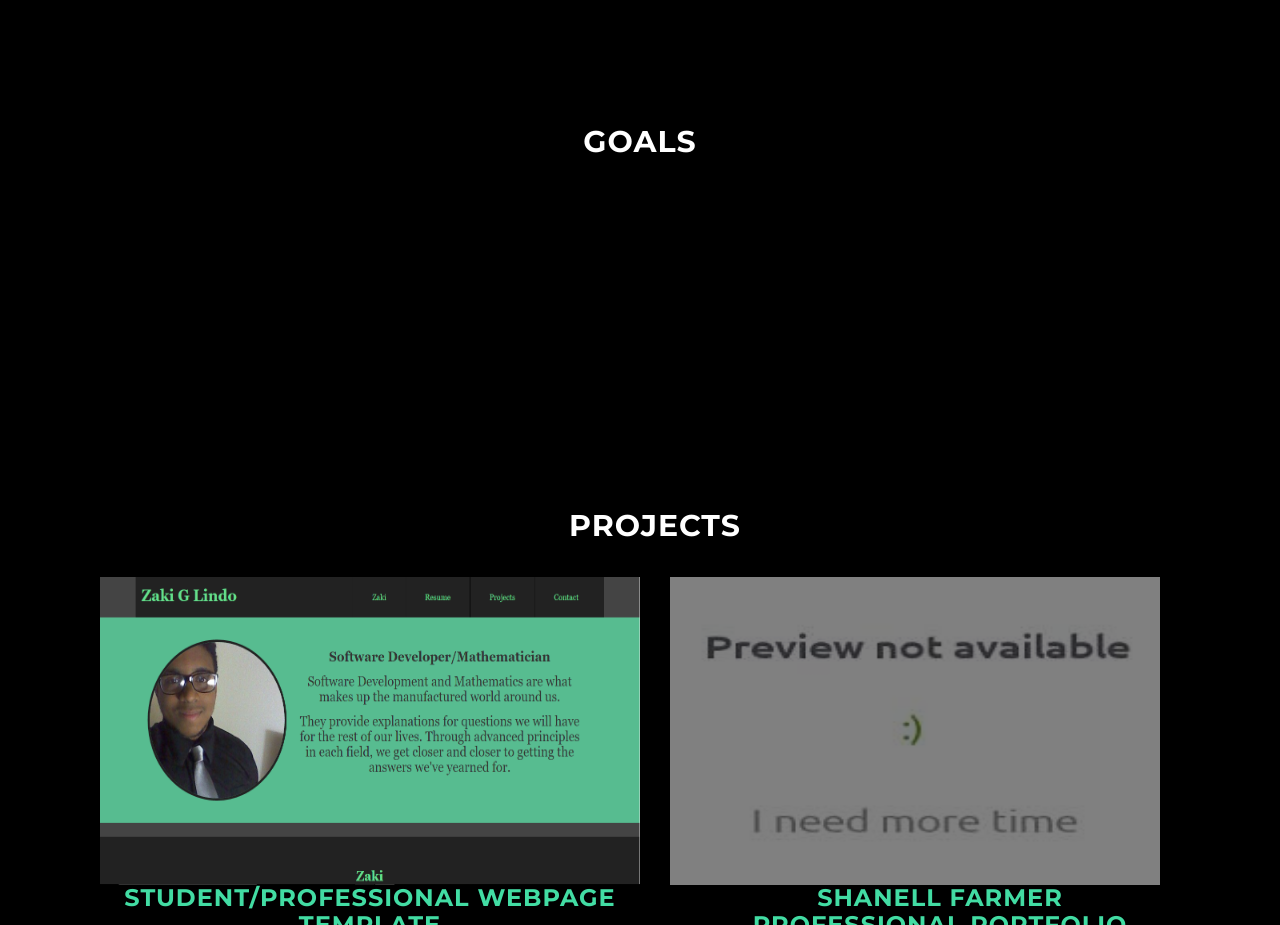
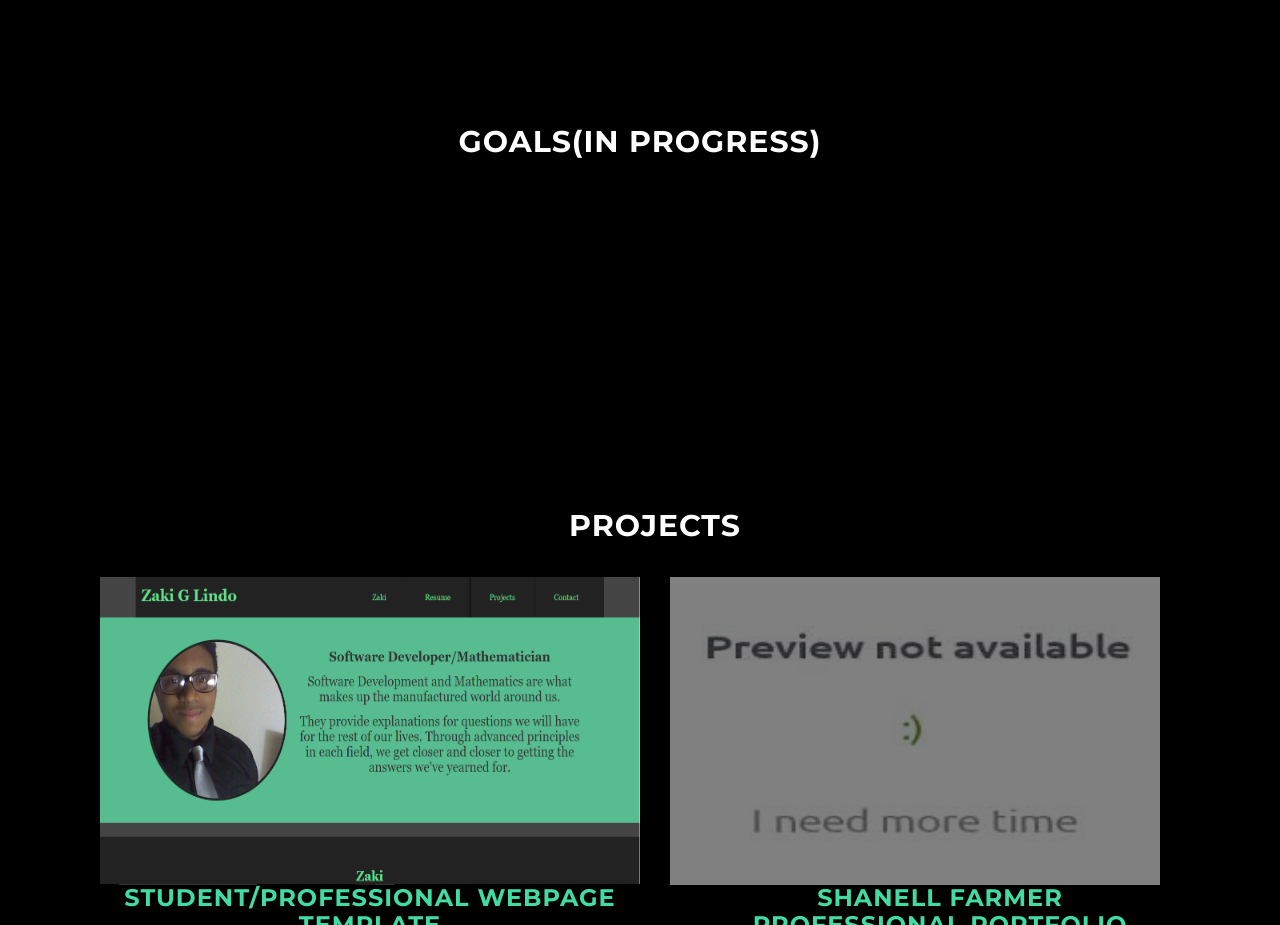
Before and after one commit to ZGLindo/NewWebsite, a website: page index.html in a window 1280 px wide. Shown: the part 1840-2765 px from the top of the page. Drawn offline with nearby package versions, Linux system fonts and the light colour scheme; some packages are replaced by stand-ins of ours.

Commit message:
Showed that the Goals section is in progress

```diff
--- a/index.html
+++ b/index.html
@@ -117,7 +117,7 @@
         	<p id="goals"></p>
             <div class="col-lg-8 col-lg-offset-2">
                 <h2 style="padding-bottom:.5em;">
-                <h2>Goals</h2>
+                <h2>Goals(In Progress)</h2>
                 </h2>
             </div>
         </div>
```
